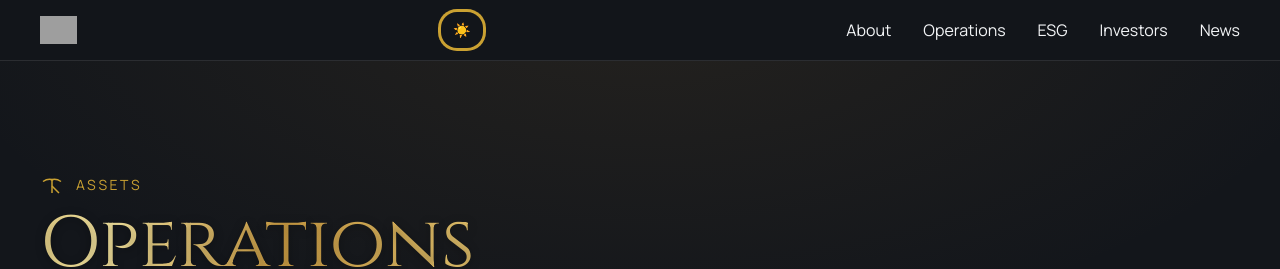
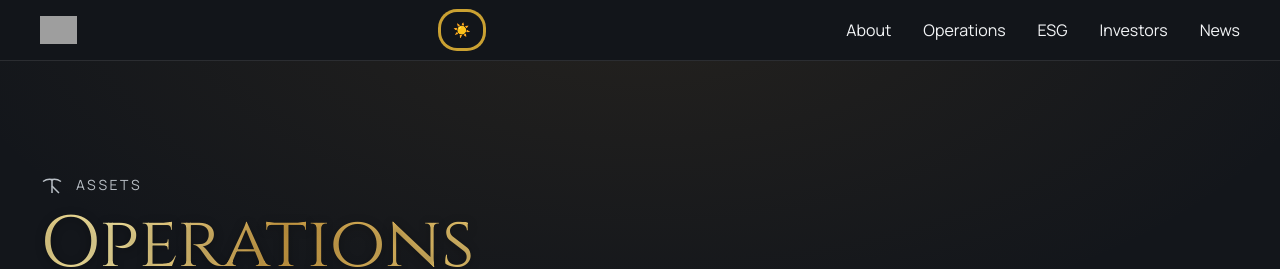
Before and after one commit to Capdavid777/gold-ore, a Next.js app: page /operations in a window 1280 px wide. Shown: the top 269 px of the page. Built offline with nearby package versions, Linux system fonts and the light colour scheme; no server answers; grey boxes are pictures that could not be loaded.

Commit message:
Update page.tsx

```diff
--- a/src/app/operations/page.tsx
+++ b/src/app/operations/page.tsx
@@ -4,7 +4,7 @@ import { motion, useReducedMotion } from "framer-motion";
 import { Section } from "@/components/ui/Section";
 import type { ReactNode } from "react";
 
-/** Minimal, inline icons (no extra deps). Strokes follow currentColor. */
+/** Minimal, inline icons (strokes follow currentColor) */
 const Icon = {
   Pickaxe: (props: React.SVGProps<SVGSVGElement>) => (
     <svg viewBox="0 0 24 24" fill="none" stroke="currentColor" {...props}>
@@ -112,12 +112,12 @@ export default function OperationsPage() {
             viewport={{ once: true, amount: 0.3 }}
             transition={{ duration: 0.6, ease: "easeOut" }}
           >
-            <div className="flex items-center gap-3" style={{ color: "var(--go-gold,#caa132)" }}>
-              <Icon.Pickaxe aria-hidden className="h-6 w-6" />
-              <p className="text-sm uppercase tracking-[0.18em]" style={{ color: "var(--go-gold,#caa132)" }}>
-                Assets
-              </p>
+            {/* Reverted to original muted color */}
+            <div className="flex items-center gap-3">
+              <Icon.Pickaxe aria-hidden className="h-6 w-6 text-text-muted" />
+              <p className="text-sm uppercase tracking-[0.18em] text-text-muted">Assets</p>
             </div>
+
             <h1 id="ops-hero" className="mt-3 font-display text-4xl md:text-6xl lg:text-7xl">
               <span className="text-gold-shimmer">Operations</span>
             </h1>
@@ -172,7 +172,10 @@ export default function OperationsPage() {
                 <h3 className="font-display text-xl md:text-2xl">
                   {asset.name} <span className="text-text-muted font-sans text-base">• {asset.type}</span>
                 </h3>
-                <span className="rounded-full border border-[var(--go-gold,#caa132)] px-3 py-1 text-xs" style={{ color: "var(--go-gold,#caa132)" }}>
+                <span
+                  className="rounded-full border border-[var(--go-gold,#caa132)] px-3 py-1 text-xs"
+                  style={{ color: "var(--go-gold,#caa132)" }}
+                >
                   {asset.key}
                 </span>
               </div>
@@ -294,13 +297,8 @@ export default function OperationsPage() {
           background-size: 200% auto;
           animation: shimmer 4.5s linear infinite;
         }
-        @keyframes shimmer {
-          0% { background-position: 0% center; }
-          100% { background-position: 200% center; }
-        }
-        @media (prefers-reduced-motion: reduce) {
-          .text-gold-shimmer { animation: none; }
-        }
+        @keyframes shimmer { 0% { background-position: 0% center; } 100% { background-position: 200% center; } }
+        @media (prefers-reduced-motion: reduce) { .text-gold-shimmer { animation: none; } }
       `}</style>
     </main>
   );
```
